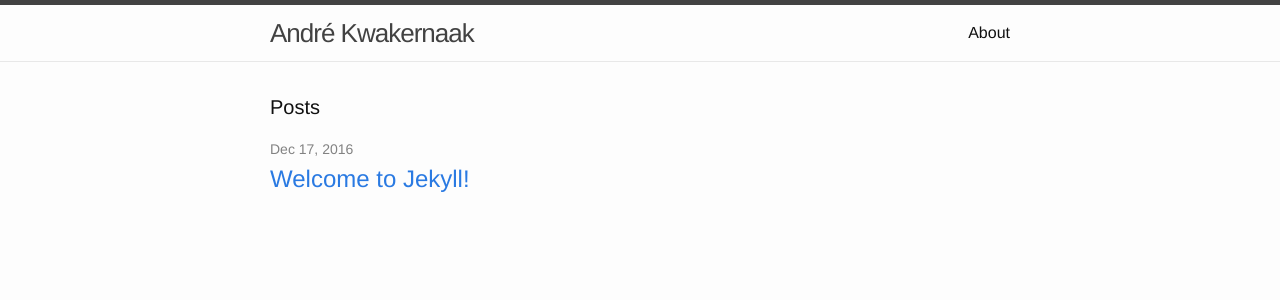
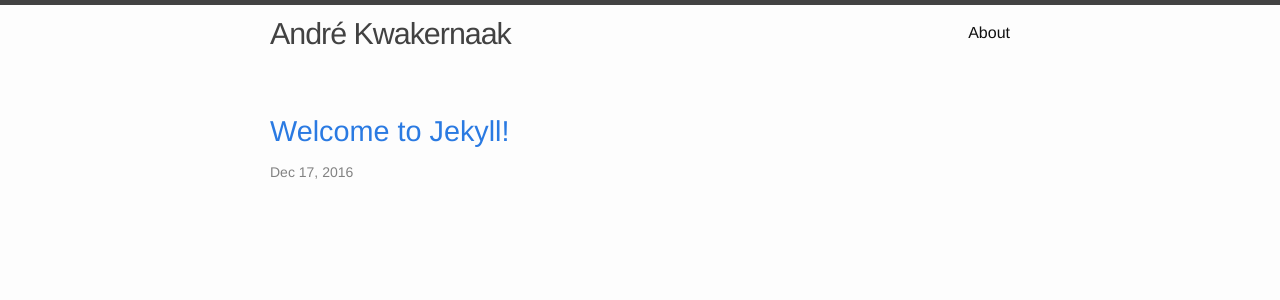
Before and after one commit to apollux/apollux.github.io, a Jekyll site: the page built from index.html, in a window 1280 px wide. Shown: the top 300 px of the page. Built offline with Jekyll 4.4.1, drawn with Linux system fonts in a browser that asks for light colours.

Commit message:
Cleaned css

```diff
--- a/_sass/_base.scss
+++ b/_sass/_base.scss
@@ -14,15 +14,9 @@ dl, dd, ol, ul, figure {
  * Basic styling
  */
 body {
-    font: $base-font-weight #{$base-font-size}/#{$base-line-height} $base-font-family;
+    font: $base-font-weight $base-font-size $base-font-family;
     color: $text-color;
     background-color: $background-color;
-    -webkit-text-size-adjust: 100%;
-    -webkit-font-feature-settings: "kern" 1;
-    -moz-font-feature-settings: "kern" 1;
-    -o-font-feature-settings: "kern" 1;
-    font-feature-settings: "kern" 1;
-    font-kerning: normal;
 }
 
 
--- a/_sass/_layout.scss
+++ b/_sass/_layout.scss
@@ -3,17 +3,16 @@
  */
 .site-header {
     border-top: 5px solid $grey-color-dark;
-    border-bottom: 1px solid $grey-color-light;
-    min-height: 56px;
+    line-height: 3.5em;
+    min-height: 5em;
 
     // Positioning context for the mobile navigation icon
     position: relative;
 }
 
 .site-title {
-    font-size: 26px;
+    font-size: 1.9em;
     font-weight: 300;
-    line-height: 56px;
     letter-spacing: -1px;
     margin-bottom: 0;
     float: left;
@@ -26,7 +25,6 @@
 
 .site-nav {
     float: right;
-    line-height: 56px;
 
     .menu-icon {
         display: none;
@@ -95,75 +93,6 @@
 
 
 /**
- * Site footer
- */
-.site-footer {
-    padding: $spacing-unit 0;
-}
-
-.footer-heading {
-    font-size: 18px;
-    margin-bottom: $spacing-unit / 2;
-}
-
-.contact-list,
-.social-media-list {
-    list-style: none;
-    margin-left: 0;
-}
-
-.footer-col-wrapper {
-    font-size: 15px;
-    color: $grey-color;
-    margin-left: -$spacing-unit / 2;
-    @extend %clearfix;
-}
-
-.footer-col {
-    float: left;
-    margin-bottom: $spacing-unit / 2;
-    padding-left: $spacing-unit / 2;
-}
-
-.footer-col-1 {
-    width: -webkit-calc(35% - (#{$spacing-unit} / 2));
-    width:         calc(35% - (#{$spacing-unit} / 2));
-}
-
-.footer-col-2 {
-    width: -webkit-calc(20% - (#{$spacing-unit} / 2));
-    width:         calc(20% - (#{$spacing-unit} / 2));
-}
-
-.footer-col-3 {
-    width: -webkit-calc(45% - (#{$spacing-unit} / 2));
-    width:         calc(45% - (#{$spacing-unit} / 2));
-}
-
-@include media-query($on-laptop) {
-    .footer-col-1,
-    .footer-col-2 {
-        width: -webkit-calc(50% - (#{$spacing-unit} / 2));
-        width:         calc(50% - (#{$spacing-unit} / 2));
-    }
-
-    .footer-col-3 {
-        width: -webkit-calc(100% - (#{$spacing-unit} / 2));
-        width:         calc(100% - (#{$spacing-unit} / 2));
-    }
-}
-
-@include media-query($on-palm) {
-    .footer-col {
-        float: none;
-        width: -webkit-calc(100% - (#{$spacing-unit} / 2));
-        width:         calc(100% - (#{$spacing-unit} / 2));
-    }
-}
-
-
-
-/**
  * Page content
  */
 .page-content {
@@ -171,7 +100,7 @@
 }
 
 .page-heading {
-    font-size: 20px;
+    font-size: 1.2em;
 }
 
 .post-list {
@@ -190,7 +119,7 @@
 
 .post-link {
     display: block;
-    font-size: 24px;
+    font-size: 1.2em;
 }
 
 
@@ -203,39 +132,23 @@
 }
 
 .post-title {
-    font-size: 42px;
+    font-size: 1.5em;
     letter-spacing: -1px;
     line-height: 1;
-
-    @include media-query($on-laptop) {
-        font-size: 36px;
-    }
 }
 
 .post-content {
     margin-bottom: $spacing-unit;
 
     h2 {
-        font-size: 32px;
-
-        @include media-query($on-laptop) {
-            font-size: 28px;
-        }
+        font-size: 1.2em;
     }
 
     h3 {
-        font-size: 26px;
-
-        @include media-query($on-laptop) {
-            font-size: 22px;
-        }
+        font-size: 1.1em;
     }
 
     h4 {
-        font-size: 20px;
-
-        @include media-query($on-laptop) {
-            font-size: 18px;
-        }
+        font-size: 1em;
     }
 }
--- a/index.html
+++ b/index.html
@@ -4,16 +4,13 @@ layout: default
 
 <div class="home">
 
-  <h1 class="page-heading">Posts</h1>
-
   <ul class="post-list">
     {% for post in site.posts %}
       <li>
-        <span class="post-meta">{{ post.date | date: "%b %-d, %Y" }}</span>
-
         <h2>
           <a class="post-link" href="{{ post.url | prepend: site.baseurl }}">{{ post.title }}</a>
         </h2>
+        <span class="post-meta">{{ post.date | date: "%b %-d, %Y" }}</span>
       </li>
     {% endfor %}
   </ul>
```
